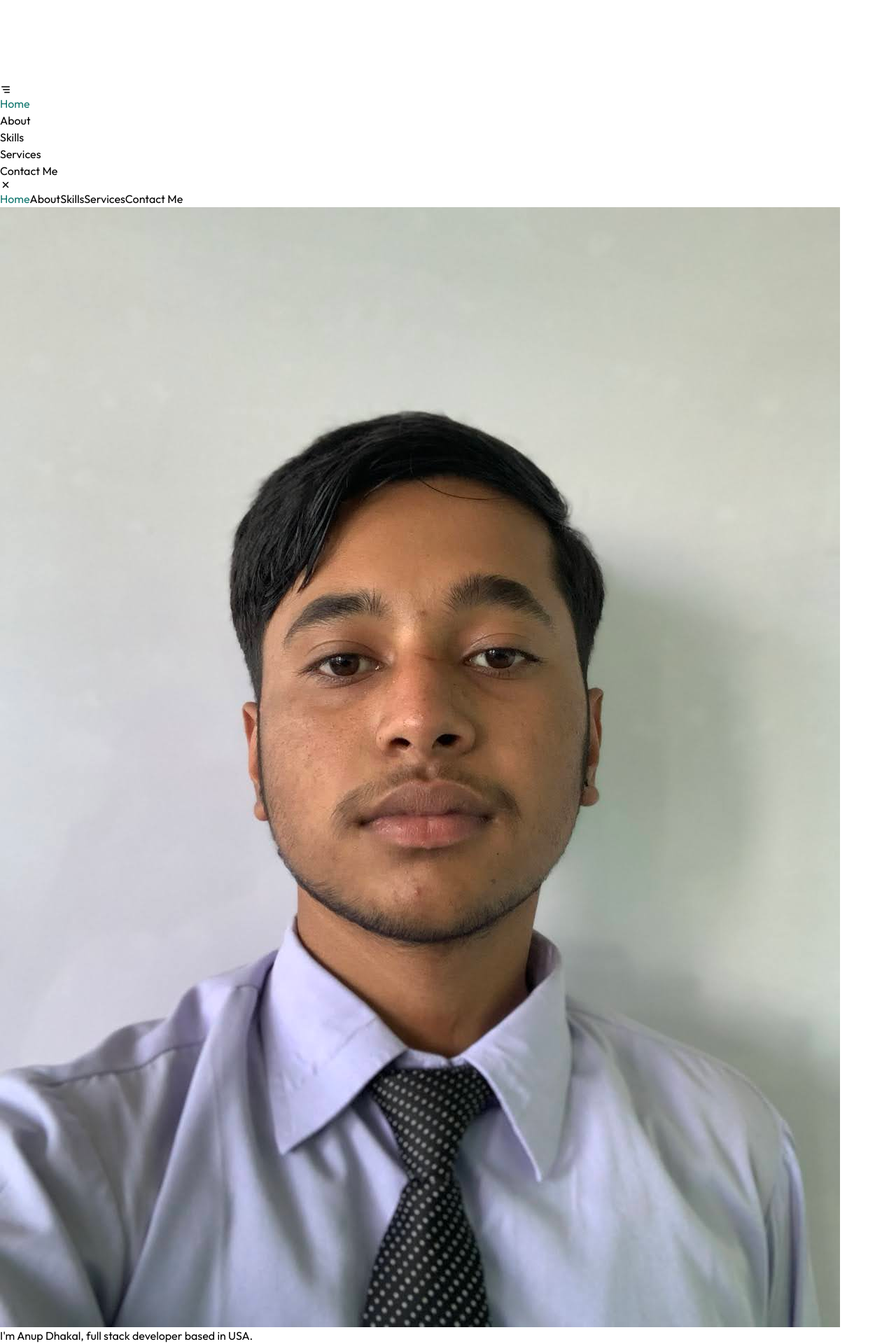
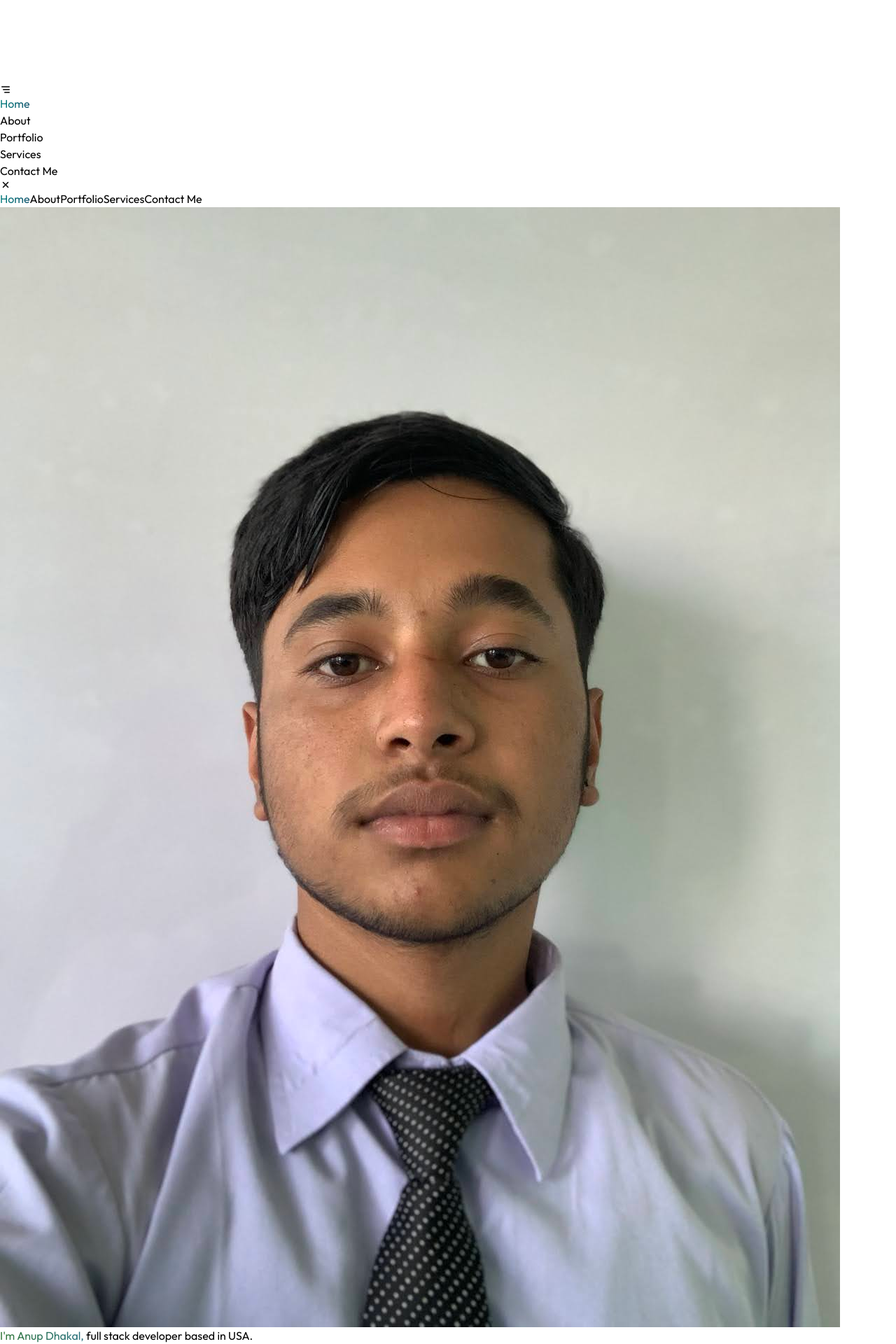
Before and after one commit to anupdhakal69/Portfolio, a React (Vite) app: page / in a window 1280 px wide. Shown: the part 380-2300 px from the top of the page at 70% size. Built offline with nearby package versions, Linux system fonts and the light colour scheme.

Commit message:
fully done hero section

```diff
--- a/package.json
+++ b/package.json
@@ -4,7 +4,7 @@
   "version": "0.0.0",
   "type": "module",
   "scripts": {
-    "dev": "vite",
+    "dev": "vite --host",
     "build": "vite build",
     "lint": "eslint .",
     "preview": "vite preview"
--- a/src/App.jsx
+++ b/src/App.jsx
@@ -8,7 +8,7 @@ import Services from './pages/Services'
 import Contact from './pages/Contact'
 import { ToastContainer, Zoom ,Slide, Flip} from 'react-toastify';
 import 'react-toastify/dist/ReactToastify.css';
-import Skills from './pages/Skills'
+import Portfolio from './pages/Portfolio'
 
 
 
@@ -22,7 +22,7 @@ const App = () => {
         <Route path='/about' element={<About />} />
         <Route path='/services' element={<Services />} />
         <Route path='/contact' element={<Contact />} />
-        <Route path='/skills' element={<Skills />} />
+        <Route path='/portfolio' element={<Portfolio />} />
       </Routes>
       {/* <Footer /> */}
     </div>
--- a/src/components/Hero.jsx
+++ b/src/components/Hero.jsx
@@ -3,18 +3,18 @@ import React from 'react'
 const Hero = () => {
   return (
 
-    <div className='px-2 mt-8 max-w-[400px] flex flex-col gap-5 items-center sm:max-w-[920px]  mx-auto h-full'>
+    <div className='px-2 mt-10 max-w-[400px] flex flex-col gap-5 items-center sm:max-w-[920px]  mx-auto h-full'>
 
         <img src="anup.jpg" alt="" className='h-48 sm:h-60 w-48 sm:w-60 object-cover rounded-full'/>
 
         <div className='flex flex-col gap-4'>
-          <h1 className='text-[35px] sm:text-4xl md:text-6xl text-center font-semibold leading-10'> <span className='text-teal-600'>I'm Anup Dhakal,</span> full stack developer based in USA.</h1>
-          <p className='text-center text-md sm:w-[600px] mx-auto font-medium'>I am a frontend developer from California, USA with 10 years of experience in multiple companies like Microsoft, Tesla and Apple.</p>
+          <h1 className='text-[35px] sm:text-4xl md:text-6xl text-center font-semibold md:font-medium leading-10'> <span className='text-teal-600 herospan'>I'm Anup Dhakal,</span> full stack developer based in USA.</h1>
+          <p className='text-center text-md sm:w-[600px] mx-auto font-medium text-gray-700'>I am a frontend developer from California, USA with 10 years of experience in multiple companies like Microsoft, Tesla and Apple.</p>
         </div>
 
         <div className='flex gap-5'>
           <button className='py-2 px-7 tracking-wide font-medium border rounded-full bg-gradient-to-r from-teal-500 to-sky-500 text-lg text-white'>Hire Me</button>
-          <button className='py-2 px-7 tracking-wide font-medium border-2 border-gray-600 rounded-full text-lg hover:border-teal-600'>My resume</button>
+          <button className='py-2 px-7 tracking-wide font-medium border-2 border-gray-500 rounded-full text-lg hover:border-teal-600'>My resume</button>
         </div>
     </div>
   )
--- a/src/components/Navbar.jsx
+++ b/src/components/Navbar.jsx
@@ -29,7 +29,7 @@ const Navbar = () => {
             <NavLink to='/about'>About</NavLink>
           </li>
           <li>
-            <NavLink to='/skills'>Skills</NavLink>
+            <NavLink to='/portfolio'>Portfolio</NavLink>
           </li>
           <li>
             <NavLink to='/services'>Services</NavLink>
@@ -44,7 +44,7 @@ const Navbar = () => {
                 <IoClose className='text-3xl cursor-pointer my-4 absolute right-3' onClick={toggleMenu}/>
                 <NavLink onClick={toggleMenu} className="py-3 pl-6 text-xl mt-12" to="/" >Home</NavLink>
                 <NavLink onClick={toggleMenu} className="py-3 pl-6 text-xl" to="/about" >About</NavLink>
-                <NavLink onClick={toggleMenu} className="py-3 pl-6 text-xl" to="/skills" >Skills</NavLink>
+                <NavLink onClick={toggleMenu} className="py-3 pl-6 text-xl" to="/portfolio" >Portfolio</NavLink>
                 <NavLink onClick={toggleMenu} className="py-3 pl-6 text-xl" to="/services" >Services</NavLink>
                 <NavLink onClick={toggleMenu} className="py-3 pl-6 text-xl" to="/contact" >Contact Me</NavLink>
             </div>
--- a/src/index.css
+++ b/src/index.css
@@ -12,5 +12,12 @@
 }
 
 .active{
-    color: #0f766e;
+    color: transparent;
+    background: linear-gradient(90deg, rgb(8, 128, 128),#0d516b );
+    background-clip: text;
 }
+.herospan{
+    color: transparent;
+    background: rgb(2,0,36);background: linear-gradient(90deg, rgba(2,0,36,1) 0%, rgb(49, 119, 54) 0%, rgb(38, 111, 126) 100%);
+    background-clip: text;
+}
--- /dev/null
+++ b/src/pages/Portfolio.jsx
@@ -0,0 +1,12 @@
+import React from 'react'
+
+
+const Portfolio = () => {
+  return (
+    <div className='text-center text-4xl '>
+      these are my <span className='text-teal-600'>portfolio</span>
+    </div>
+  )
+}
+
+export default Portfolio
--- a/src/pages/Skills.jsx
+++ /dev/null
@@ -1,11 +0,0 @@
-import React from 'react'
-
-const Skills = () => {
-  return (
-    <div>
-      these are my <span className='text-teal-600'>skills</span>
-    </div>
-  )
-}
-
-export default Skills
```
